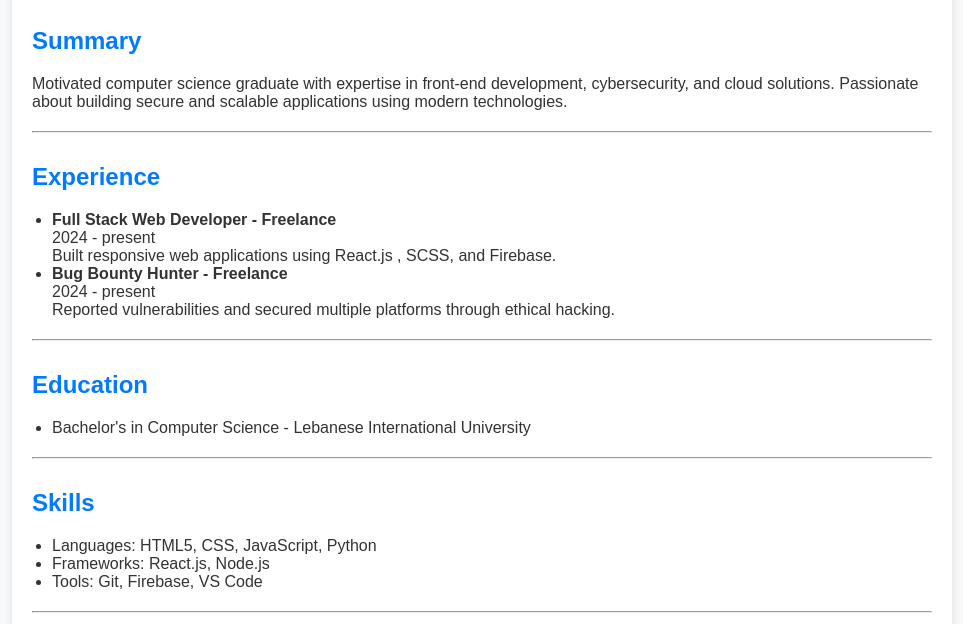
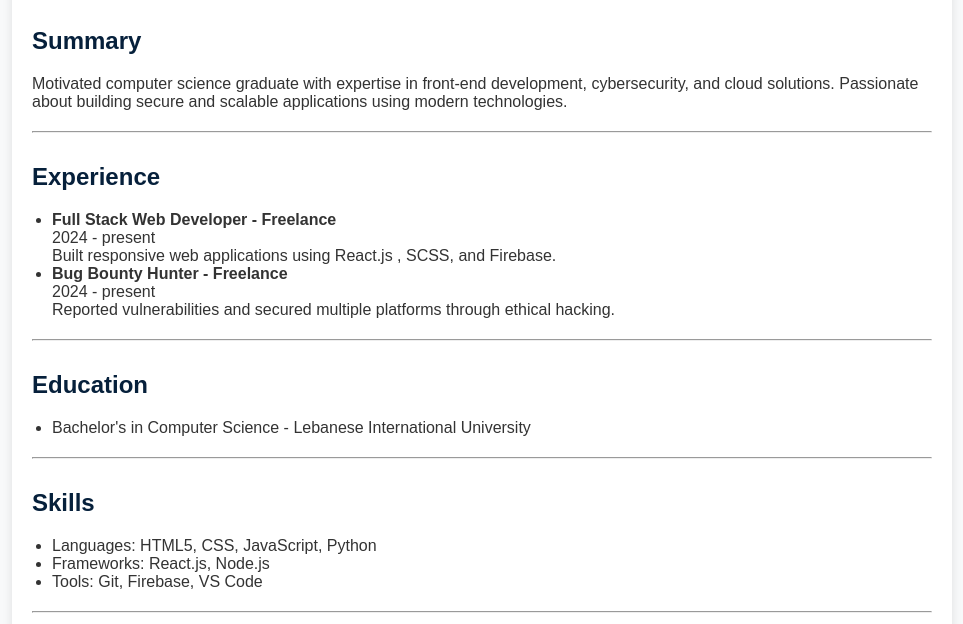
Before and after one commit to alihm961/portfolio-cv, a plain HTML site: page index.html in a window 1280 px wide. Shown: the part 176-800 px from the top of the page, without its empty margins (158-1121 px from the left). Drawn offline with Linux system fonts and the light colour scheme.

Commit message:
h2 color updated

```diff
--- a/style.css
+++ b/style.css
@@ -25,7 +25,7 @@ body {
   }
 
   h2 {
-    color: #007BFF;
+    color: #06203b;
     margin-top: 30px;
   }
 
```
